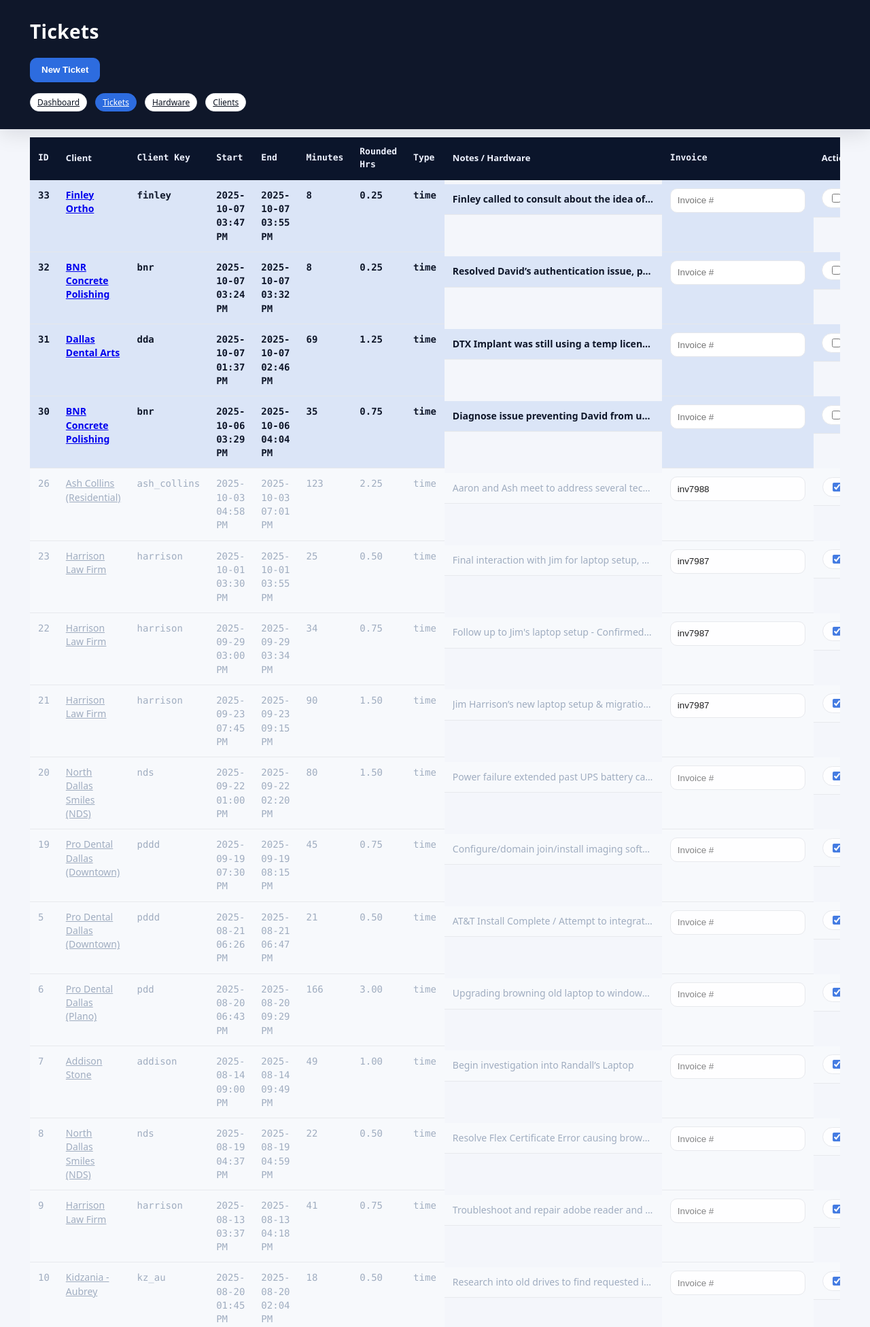
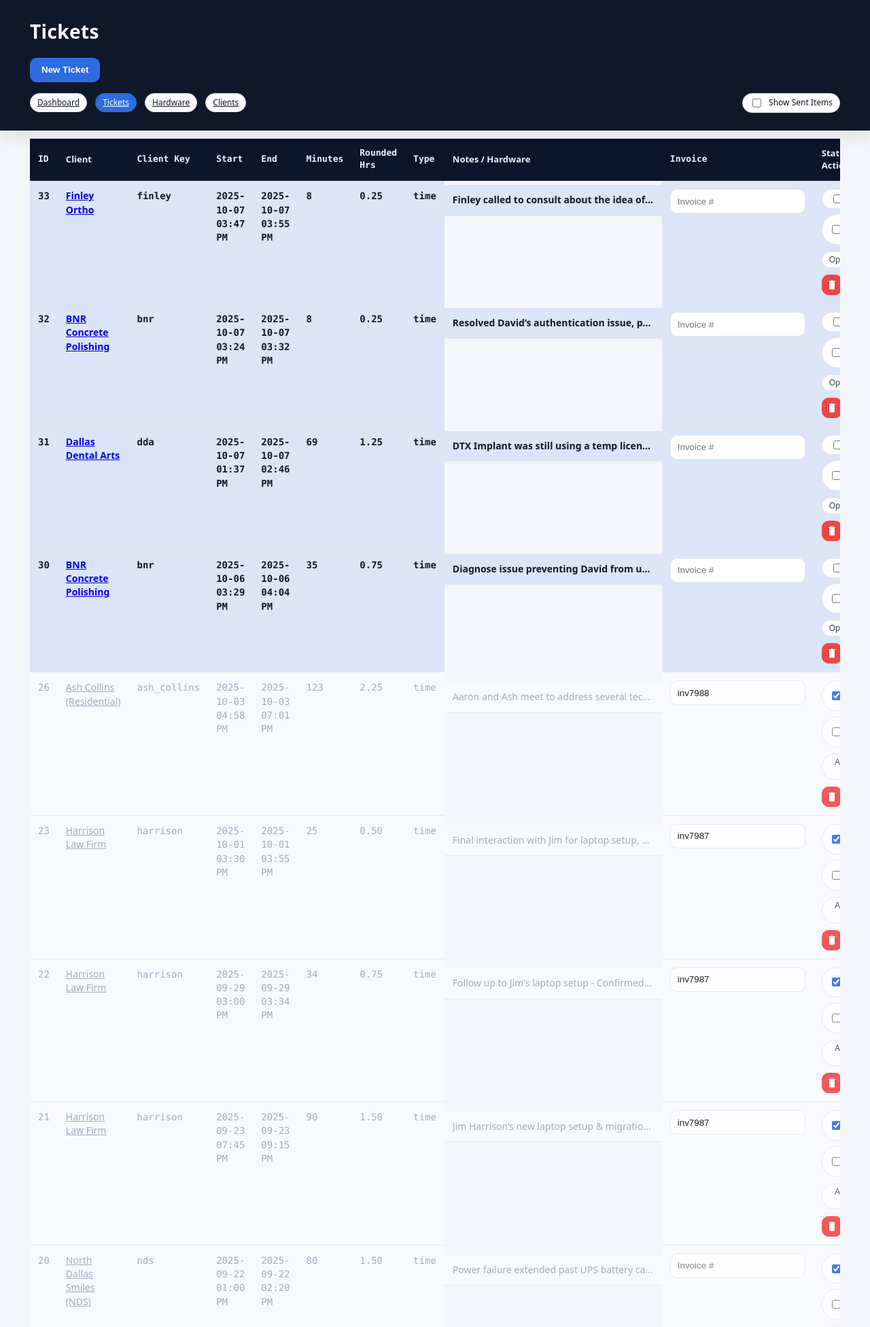
Before and after one commit to aarnt28/time-tracker4-refactored, a FastAPI app: page /tickets in a window 1280 px wide. Shown: the top 1952 px of the page at 68% size. Run offline with FastAPI, Linux system fonts and the light colour scheme; the visitor is signed in with stand-in values (Sample User, id 1).

Commit message:
Add sent status tracking and filtering for tickets

```diff
--- a/app/crud/tickets.py
+++ b/app/crud/tickets.py
@@ -97,6 +97,7 @@ def create_entry(db: Session, payload: dict) -> Ticket:
         end_iso=payload.get("end_iso"),
         note=payload.get("note"),
         completed=0,
+        sent=payload.get("sent", 0) or 0,
         invoice_number=payload.get("invoice_number"),
         created_at=payload.get("created_at") or datetime.utcnow().isoformat(timespec="seconds") + "Z",
         entry_type=payload.get("entry_type", "time"),
--- a/app/db/migrate.py
+++ b/app/db/migrate.py
@@ -76,6 +76,7 @@ def run_migrations(engine: Engine) -> None:
         "hardware_id": "INTEGER",
         "hardware_description": "TEXT",
         "hardware_sales_price": "TEXT",
+        "sent": "INTEGER DEFAULT 0 NOT NULL",
     }
 
     # Tickets table incremental columns
--- a/app/models/ticket.py
+++ b/app/models/ticket.py
@@ -17,6 +17,7 @@ class Ticket(Base):
     rounded_hours = Column(Text, nullable=False)
     note = Column(Text, nullable=True)
     completed = Column(Integer, nullable=False)
+    sent = Column(Integer, nullable=False, default=0)
     invoice_number = Column(Text, nullable=True)
     created_at = Column(Text, nullable=False)
     minutes = Column(Integer, nullable=False, default=0)
--- a/app/schemas/ticket.py
+++ b/app/schemas/ticket.py
@@ -16,6 +16,7 @@ class EntryCreate(EntryBase):
     start_iso: str
     end_iso: Optional[str] = None
     invoice_number: Optional[str] = None
+    sent: Optional[int] = 0
 
 
 class EntryUpdate(BaseModel):
@@ -25,6 +26,7 @@ class EntryUpdate(BaseModel):
     end_iso: Optional[str] = None
     note: Optional[str] = None
     completed: Optional[int] = None
+    sent: Optional[int] = None
     invoice_number: Optional[str] = None
     entry_type: Optional[str] = Field(default=None, pattern="^(time|hardware)$")
     hardware_id: Optional[int] = None
@@ -42,6 +44,7 @@ class EntryOut(BaseModel):
     rounded_hours: str
     note: Optional[str]
     completed: int
+    sent: int
     invoice_number: Optional[str]
     created_at: str
     minutes: int
--- a/app/static/app.css
+++ b/app/static/app.css
@@ -40,6 +40,32 @@ body.dashboard{ background:#f4f6fb; color:var(--ink); font: 14px/1.45 system-ui,
   flex-wrap:wrap;
   gap:12px;
   margin-top:16px;
+}
+.app-header .nav-controls{
+  display:flex;
+  flex-wrap:wrap;
+  gap:12px;
+  margin-top:16px;
+  align-items:center;
+}
+.app-header .nav-controls .links{
+  margin-top:0;
+  flex:1 1 auto;
+}
+.app-header .show-sent-toggle{
+  display:inline-flex;
+  align-items:center;
+  gap:8px;
+  flex:0 0 auto;
+  border-color:var(--line);
+  background:#fff;
+  color:var(--ink);
+}
+.app-header .show-sent-toggle span{
+  white-space:nowrap;
+}
+.app-header .show-sent-toggle input{
+  accent-color:var(--brand);
 }
 .app-header .links .pill{
   border-color:var(--line);
@@ -151,6 +177,9 @@ details[open] .note-toggle{ transform:rotate(90deg); }
 /* Row state */
 .row.is-done td{ opacity:.88; }
 .row.is-open td{ background:#fff; }
+body.hide-sent #ticket-rows tr[data-sent="1"]{
+  display:none;
+}
 
 /* Hint */
 .table-hint{ color:var(--muted); text-align:center; font-size:12px; margin:8px 0 0; }
@@ -493,8 +522,24 @@ details[open] .note-toggle {
   height:36px; padding:0 10px; border:1px solid var(--line); border-radius:10px; background:#fff; color:#0b1220;
 }
 
-/* === additions: align Open/Done pill and Delete button horizontally in action cell === */
-.td-action { display:flex; gap:10px; align-items:center; justify-content:center; }
+/* Status + action cell layout */
+.td-action {
+  display:flex;
+  flex-wrap:wrap;
+  gap:10px;
+  align-items:center;
+  justify-content:flex-start;
+}
+.td-action .status-group{
+  display:flex;
+  flex-wrap:wrap;
+  gap:8px;
+  flex:1 1 220px;
+}
+.td-action .status-pill{
+  flex:1 1 140px;
+  justify-content:center;
+}
 .td-action form { display:inline-flex; margin:0; }
 .td-action .btn-danger { height:30px; width:30px; padding:0; display:inline-flex; align-items:center; justify-content:center; }
 
@@ -513,6 +558,9 @@ details[open] .note-toggle {
   :root{ --container: min(960px, 94vw); }
   .app-header .container{ padding-block:20px; }
   .app-header .actions{ margin-top:12px; }
+  .app-header .nav-controls{ flex-direction:column; align-items:stretch; }
+  .app-header .nav-controls .links{ width:100%; }
+  .app-header .show-sent-toggle{ width:100%; justify-content:center; }
   .filters-grid{ grid-template-columns: repeat(auto-fit, minmax(200px, 1fr)); }
   .field,
   .field--wide,
@@ -571,6 +619,13 @@ details[open] .note-toggle {
     flex-wrap:wrap;
     gap:10px;
   }
+  .td-action .status-group{
+    width:100%;
+  }
+  .td-action .status-pill{
+    flex:1 1 auto;
+    width:100%;
+  }
   .td-action .pill{ width:100%; justify-content:center; }
   .td-action .btn-icon{ flex:0 0 auto; }
   .table tbody tr .mono{ word-break:break-word; }
--- a/app/templates/_row.html
+++ b/app/templates/_row.html
@@ -29,7 +29,7 @@
   </td>
 
   <td class="action">
-    <button class="pill {{ 'ok' if r.completed else '' }} js-toggle" title="Toggle done">{{ 'Done' if r.completed else 'Open' }}</button>
+    <button class="pill {{ 'ok' if r.completed else '' }} js-toggle" title="Toggle Added to QB">{{ 'Added to QB' if r.completed else 'Open' }}</button>
     <button class="icon danger js-del" title="Delete">✕</button>
   </td>
 </tr>
--- a/app/templates/_rows.html
+++ b/app/templates/_rows.html
@@ -1,5 +1,5 @@
 {% for r in rows %}
-<tr class="row {{ 'is-done' if r.completed else 'is-open' }}" data-id="{{ r.id }}">
+<tr class="row {{ 'is-done' if r.completed else 'is-open' }} {{ 'is-sent' if r.sent else 'is-unsent' }}" data-id="{{ r.id }}" data-sent="{{ 1 if r.sent else 0 }}">
   <td class="mono" data-label="ID">
     <a href="#" class="js-edit-ticket" data-id="{{ r.id }}" style="color:inherit; text-decoration:none;">{{ r.id }}</a>
   </td>
@@ -24,12 +24,18 @@
   <td class="mono invoice" data-label="Invoice">
     <input type="text" class="invoice-input" data-id="{{ r.id }}" value="{{ r.invoice_number or '' }}" placeholder="Invoice #" />
   </td>
-  <td class="td-action" data-label="Actions">
-    <label class="pill pill-checkbox {{ 'ok' if r.completed else '' }}">
-      <input type="checkbox" class="js-complete-checkbox" data-id="{{ r.id }}" {{ 'checked' if r.completed }} />
-      <span>{{ 'Done' if r.completed else 'Open' }}</span>
-    </label>
-    <button class="pill js-toggle-status {{ 'ok' if r.completed else '' }}" type="button" data-id="{{ r.id }}" data-completed="{{ 1 if r.completed else 0 }}">{{ 'Done' if r.completed else 'Open' }}</button>
+  <td class="td-action" data-label="Status / Actions">
+    <div class="status-group">
+      <label class="pill pill-checkbox status-pill {{ 'ok' if r.completed else '' }}">
+        <input type="checkbox" class="js-complete-checkbox" data-id="{{ r.id }}" {{ 'checked' if r.completed }} />
+        <span>{{ 'Added to QB' if r.completed else 'Open' }}</span>
+      </label>
+      <label class="pill pill-checkbox status-pill {{ 'ok' if r.sent else '' }}">
+        <input type="checkbox" class="js-sent-checkbox" data-id="{{ r.id }}" {{ 'checked' if r.sent }} />
+        <span>{{ 'Sent' if r.sent else 'Not Sent' }}</span>
+      </label>
+    </div>
+    <button class="pill js-toggle-status {{ 'ok' if r.completed else '' }}" type="button" data-id="{{ r.id }}" data-completed="{{ 1 if r.completed else 0 }}">{{ 'Added to QB' if r.completed else 'Open' }}</button>
     <button class="btn btn-danger btn-icon js-delete-ticket" type="button" data-id="{{ r.id }}" aria-label="Delete ticket {{ r.id }}">
       <svg viewBox="0 0 24 24" aria-hidden="true" focusable="false">
         <path fill="currentColor" d="M9 3a1 1 0 0 1 1-1h4a1 1 0 0 1 1 1h5v1h-2v16a2 2 0 0 1-2.1 2H8.1A2 2 0 0 1 6 20V4H4V3h5zm1 0h4v1h-4V3zM8 9h2v10H8V9zm4 0h2v10h-2V9zm4 0h2v10h-2V9z"/>
--- a/app/templates/index.html
+++ b/app/templates/index.html
@@ -438,7 +438,7 @@
                 <strong>{{ ticket.client }}</strong>
                 <span class="meta">Ticket #{{ ticket.id }} · {{ ticket.entry_type }}</span>
               </div>
-              <span class="badge">{{ 'Done' if ticket.completed else 'Open' }}</span>
+              <span class="badge">{{ 'Added to QB' if ticket.completed else 'Open' }}</span>
               <div style="grid-column: 1 / span 2; color: var(--txt-muted); font-size:0.9rem;">
                 {{ ticket.note or ticket.hardware_description or 'No details captured yet.' }}
               </div>
--- a/app/templates/tickets.html
+++ b/app/templates/tickets.html
@@ -104,7 +104,7 @@
 
 </head>
 
-<body class="dashboard">
+<body class="dashboard hide-sent">
 
   <header class="app-header">
 
@@ -118,12 +118,18 @@
 
       </div>
 
+      <div class="nav-controls">
         <nav class="links">
           <a href="/" class="pill">Dashboard</a>
           <a href="/tickets" class="pill active" aria-current="page">Tickets</a>
           <a href="/hardware" class="pill">Hardware</a>
           <a href="/clients" class="pill">Clients</a>
         </nav>
+        <label class="pill pill-checkbox show-sent-toggle">
+          <input type="checkbox" id="show-sent-toggle" />
+          <span>Show Sent Items</span>
+        </label>
+      </div>
 
     </div>
 
@@ -163,7 +169,7 @@
 
               <th class="mono">Invoice</th>
 
-              <th class="th-action">Actions</th>
+              <th class="th-action">Status / Actions</th>
 
             </tr>
 
@@ -257,13 +263,25 @@
 
           <label>Invoice #<input name="invoice_number" class="mono" /></label>
 
-          <label>Completed
+          <label>Added to QB
 
             <select name="completed">
 
               <option value="0">Open</option>
 
-              <option value="1">Done</option>
+              <option value="1">Added to QB</option>
+
+            </select>
+
+          </label>
+
+          <label>Sent
+
+            <select name="sent">
+
+              <option value="0">Not Sent</option>
+
+              <option value="1">Sent</option>
 
             </select>
 
@@ -287,7 +305,7 @@
 
           <button class="btn" type="submit">Save</button>
 
-          <button class="btn" type="button" id="ticket-mark-done">Toggle Done</button>
+          <button class="btn" type="button" id="ticket-mark-done">Toggle Added to QB</button>
 
         </div>
 
@@ -349,6 +367,8 @@
 
     const ticketRows = document.getElementById('ticket-rows');
 
+    const body = document.body;
+
     const modal = document.getElementById('ticket-modal');
 
     const title = document.getElementById('ticket-modal-title');
@@ -376,6 +396,42 @@
     const clientForm = document.getElementById('client-form');
 
     const clientFields = document.getElementById('client-fields');
+
+    const showSentToggle = document.getElementById('show-sent-toggle');
+
+    const SENT_FILTER_KEY = 'tickets_show_sent';
+
+    if (showSentToggle){
+
+      const storedPreference = window.localStorage.getItem(SENT_FILTER_KEY);
+
+      if (storedPreference === '1'){
+
+        showSentToggle.checked = true;
+
+        body.classList.remove('hide-sent');
+
+      }
+
+      showSentToggle.addEventListener('change', ()=>{
+
+        if (showSentToggle.checked){
+
+          body.classList.remove('hide-sent');
+
+          window.localStorage.setItem(SENT_FILTER_KEY, '1');
+
+        } else {
+
+          body.classList.add('hide-sent');
+
+          window.localStorage.setItem(SENT_FILTER_KEY, '0');
+
+        }
+
+      });
+
+    }
 
 
 
@@ -559,6 +615,12 @@
 
       elements.completed.value = String(data.completed || 0);
 
+      if (elements.sent){
+
+        elements.sent.value = String(data.sent ?? 0);
+
+      }
+
       elements.elapsed_minutes.value = data.elapsed_minutes ?? '';
 
       elements.rounded_minutes.value = data.rounded_minutes ?? '';
@@ -630,6 +692,8 @@
           end_iso: '',
 
           completed: 0,
+
+          sent: 0,
 
           created_at: now.toISOString(),
 
@@ -807,7 +871,9 @@
 
         hardware_barcode: elements.hardware_barcode.value.trim() || null,
 
-        completed: Number(elements.completed.value)
+        completed: Number(elements.completed.value),
+
+        sent: elements.sent ? Number(elements.sent.value) : 0
 
       };
 
@@ -875,7 +941,7 @@
 
       } else {
 
-        window.alert('Toggle failed');
+        window.alert('Toggle Added to QB failed');
 
       }
 
@@ -1018,7 +1084,33 @@
 
         });
 
-        if (!res.ok) window.alert('Status update failed');
+        if (!res.ok) window.alert('Added to QB update failed');
+
+        await refreshTable();
+
+        return;
+
+      }
+
+      const sentCheckbox = e.target.closest('.js-sent-checkbox');
+
+      if (sentCheckbox){
+
+        const id = sentCheckbox.dataset.id;
+
+        const next = sentCheckbox.checked ? 1 : 0;
+
+        const res = await safeFetch(`/api/v1/tickets/${id}`, {
+
+          method: 'PATCH',
+
+          headers: apiHeaders(true),
+
+          body: JSON.stringify({ sent: next })
+
+        });
+
+        if (!res.ok) window.alert('Sent status update failed');
 
         await refreshTable();
 
```
Lines whose indentation alone changed are shown as unchanged.
